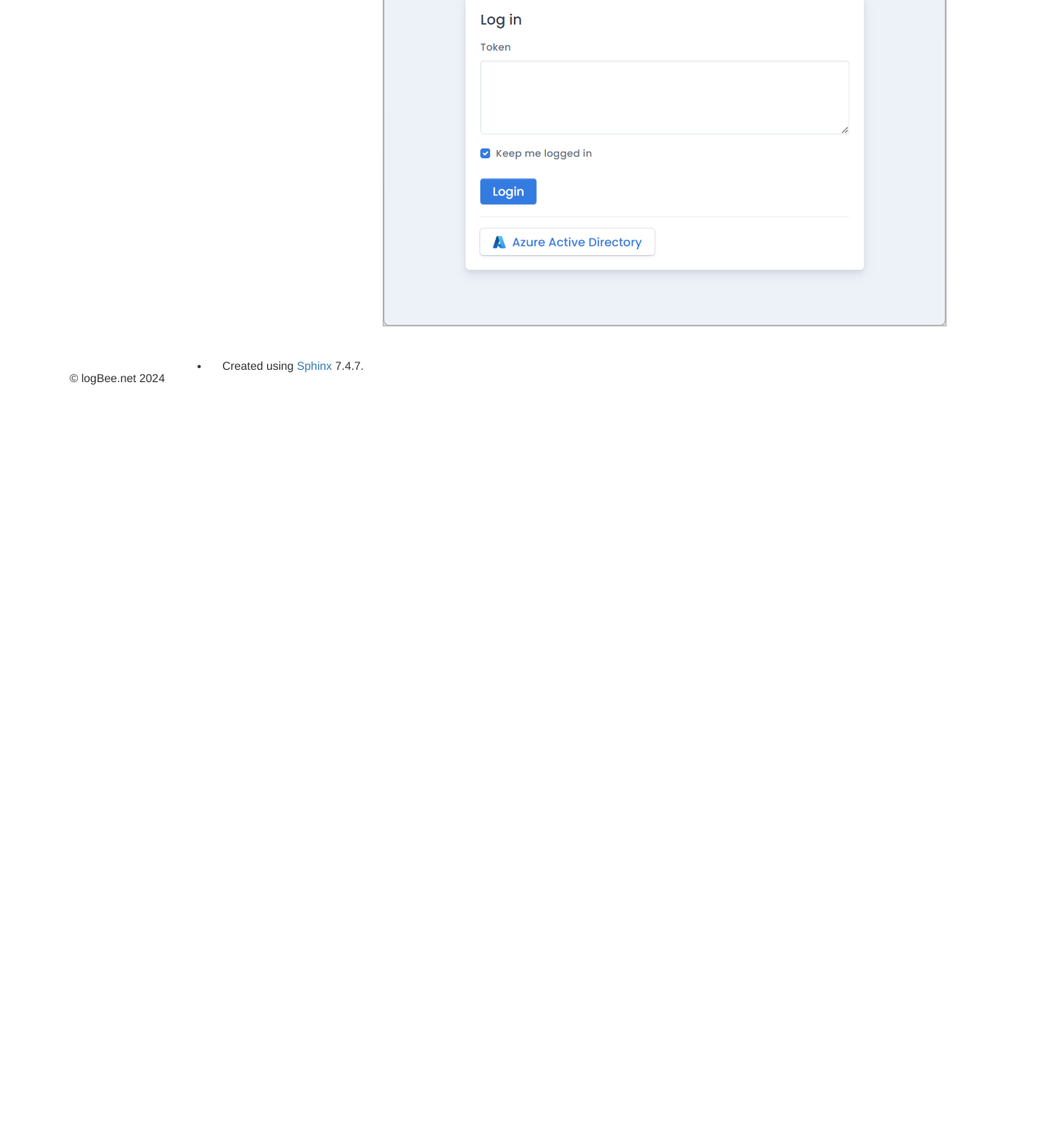
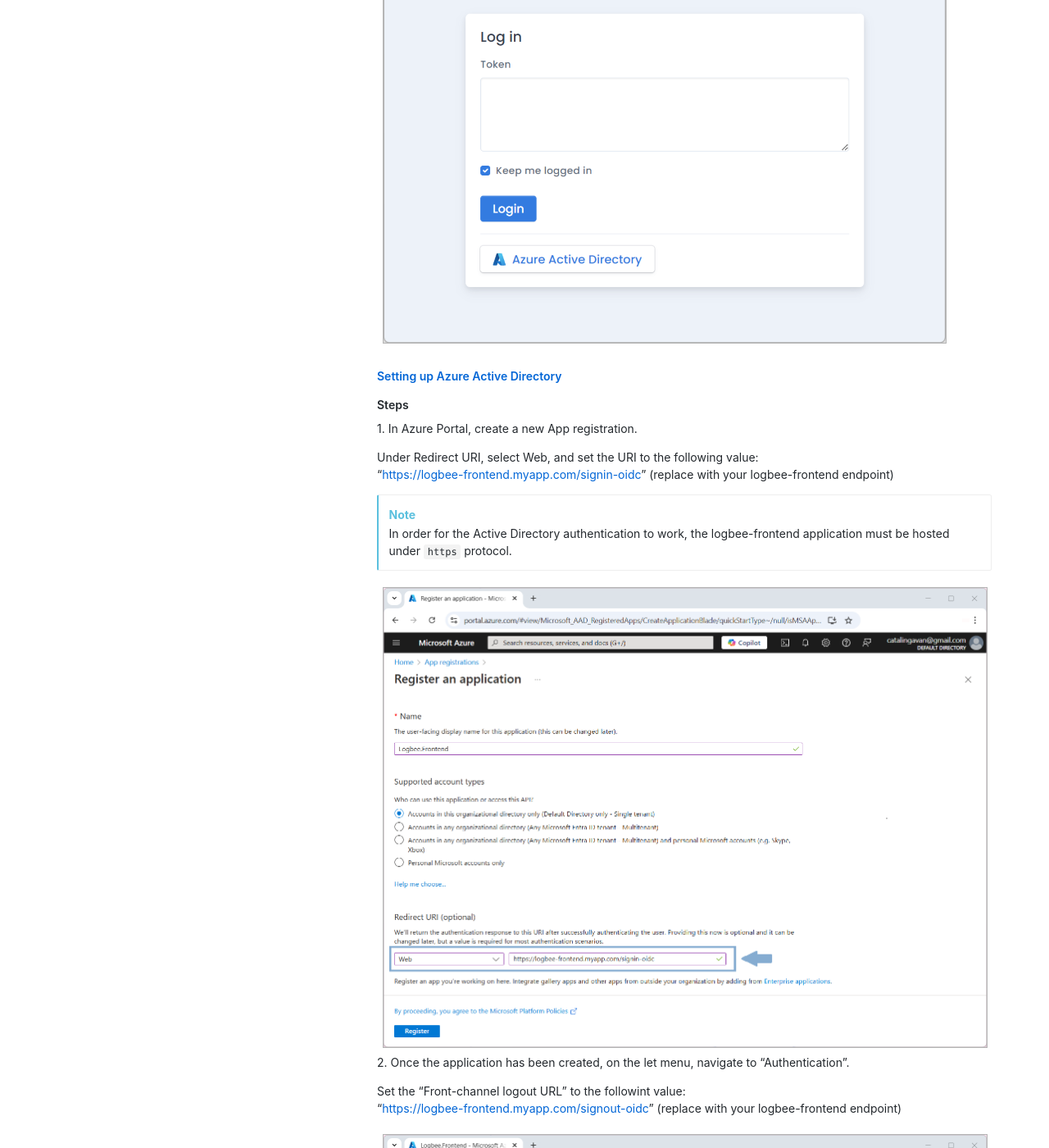
Before and after one commit to catalingavan/logbee.Documentation, a Sphinx documentation site: the page built from source/on-premises/logbee-frontend/index.rst, in a window 1280 px wide and 1400 px high, scrolled down 2819 px. Shown: the whole window at 82% size. Built offline with Sphinx 7.4.7, drawn with Linux system fonts in a browser that asks for light colours; nearby versions of some CDN libraries; library files that are not in the unit come from our copies; before the commit the page ends 3326 px from its top, so only the background shows below that; some of the changed text lies outside the part shown.

Commit message:
Azure Active Directory configuration steps

```diff
--- a/source/on-premises/logbee-frontend/configuration.rst
+++ b/source/on-premises/logbee-frontend/configuration.rst
@@ -299,7 +299,8 @@ More details can be found :ref:`here <on-premises/logbee-frontend/index:Azure Ac
             "AzureActiveDirectory": {
                 "ClientId": "<AD Application (client) ID>",
                 "ClientSecret": "<secret>",
-                "Authority": "https://login.microsoftonline.com/<AD Directory (tenant) ID>/v2.0/"
+                "Authority": "https://login.microsoftonline.com/<AD Directory (tenant) ID>/v2.0/",
+                "AuthorizedGroupIds": ["50679da3-74f4-4592-961c-9423257350dc"]
             }
         }
     }
--- a/source/on-premises/logbee-frontend/index.rst
+++ b/source/on-premises/logbee-frontend/index.rst
@@ -75,6 +75,31 @@ If :ref:`$.Authorization.AzureActiveDirectory <on-premises/logbee-frontend/confi
     :alt: logbee.Frontend Azure Active Directory login option
 
 
+Setting up Azure Active Directory
+~~~~~~~~~~~~~~~~~~~~~~~~~~~~~~~~~~~~~~~~~~~~~~~~~~~~~~~~~
+
+
+**Steps**
+
+\1. In Azure Portal, create a new App registration.
+
+| Under Redirect URI, select Web, and set the URI to the following value:
+| "https://logbee-frontend.myapp.com/signin-oidc" (replace with your logbee-frontend endpoint)
+
+.. note::
+   In order for the Active Directory authentication to work, the logbee-frontend application must be hosted under ``https`` protocol.
+
+.. figure:: images/azure-ad/Create_AppRegistration.png
+    :alt: Creating App registration
+
+\2. Once the application has been created, on the let menu, navigate to "Authentication".
+
+| Set the "Front-channel logout URL" to the followint value:
+| "https://logbee-frontend.myapp.com/signout-oidc" (replace with your logbee-frontend endpoint)
+
+.. figure:: images/azure-ad/AppRegistration_Authentication.png
+    :alt: App registration Authentication
+
 .. toctree::
    :hidden:
    :maxdepth: 2
```
Also changed, not shown: source/on-premises/logbee-frontend/change-log.rst (+9 -0 lines), source/on-premises/logbee-frontend/images/azure-ad/AppRegistration_Authentication.png (added), source/on-premises/logbee-frontend/images/azure-ad/AppRegistration_Overview.png (added), source/on-premises/logbee-frontend/images/azure-ad/Create_AppRegistration.png (added).
